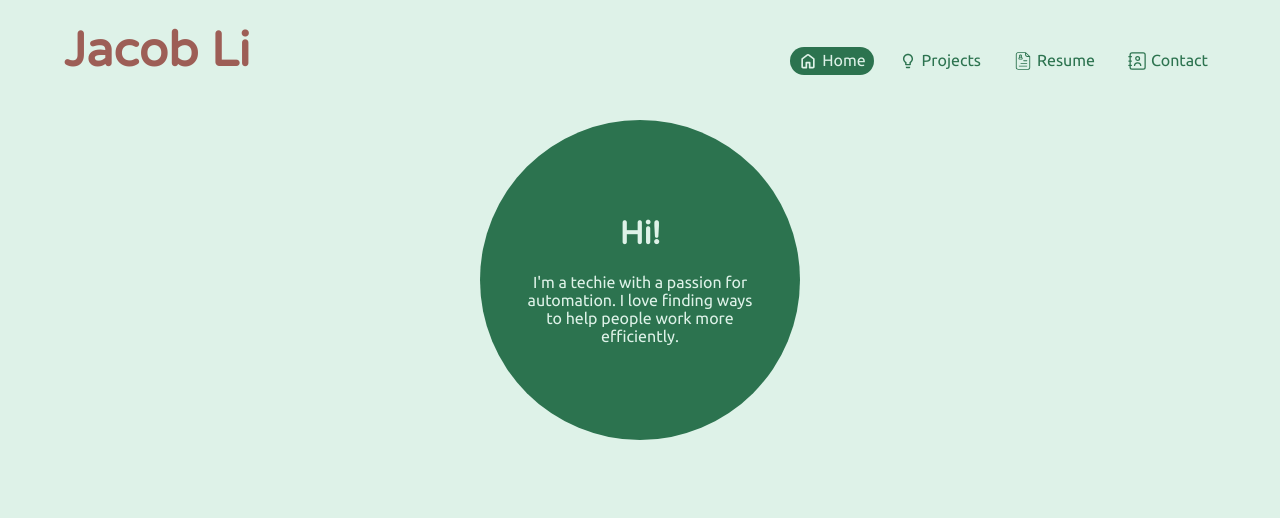
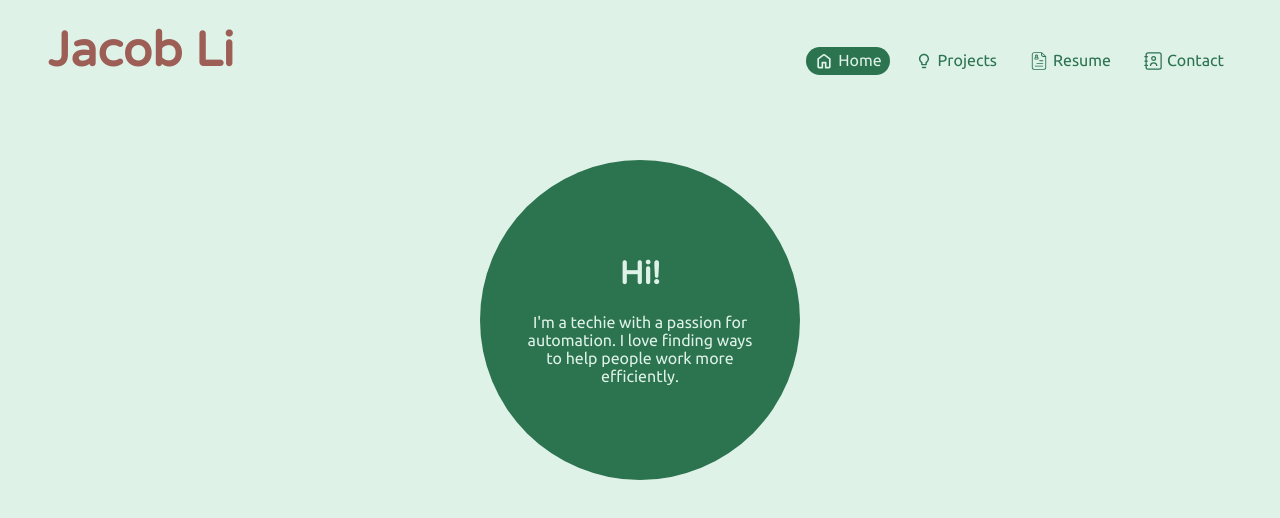
Before and after one commit to jacobbli/jacobbli.github.io, a Vue app: page /projects in a window 1280 px wide. Shown: the top 518 px of the page. Built offline with nearby package versions, Linux system fonts and the light colour scheme.

Commit message:
Fix spacing

```diff
--- a/src/App.vue
+++ b/src/App.vue
@@ -49,7 +49,6 @@ body {
 
 #app {
   height: 100%;
-  width: 90%;
   margin: 0 auto;
 
   font-family: var(--regular-font);
@@ -57,16 +56,18 @@ body {
   -moz-osx-font-smoothing: grayscale;
 }
 
-.app__router {
-  height: calc(100vh - 120px);
-
-}
-
 .app__header {
-  padding-bottom: 40px;
+  padding: 0 48px;
+  height: 120px;
   position: sticky;
   top: 0;
   z-index: 1;
   background-color: var(--secondary-color);
 }
+
+.app__router {
+  height: calc(100vh - 120px);
+  padding: 40px 48px 20px 48px;
+}
+
 </style>
--- a/src/components/BaseGallery.vue
+++ b/src/components/BaseGallery.vue
@@ -13,5 +13,6 @@
   display: flex;
   flex-wrap: wrap;
   gap: 16px;
+  justify-content: center;
 }
 </style>
--- a/src/components/NavBar.vue
+++ b/src/components/NavBar.vue
@@ -49,6 +49,7 @@ const routes = [
 <style lang="scss" scoped>
 .navBar__container {
   display: flex;
+  flex-wrap: wrap;
   gap: 16px;
 }
 </style>
--- a/src/components/TheHeader.vue
+++ b/src/components/TheHeader.vue
@@ -13,6 +13,7 @@ import NavBar from "./NavBar.vue";
 .theHeader__container {
   height: 80px;
   display: flex;
+  flex-wrap: wrap;
   align-items: last baseline;
   justify-content: space-between;
 
--- a/src/views/ResumeView.vue
+++ b/src/views/ResumeView.vue
@@ -51,5 +51,10 @@ function selectOption(index) {
     position: sticky;
     top: 120px;
   }
+
+  .resumeView__content{
+    display: flex;
+    justify-content: center;
+  }
 }
 </style>
```
